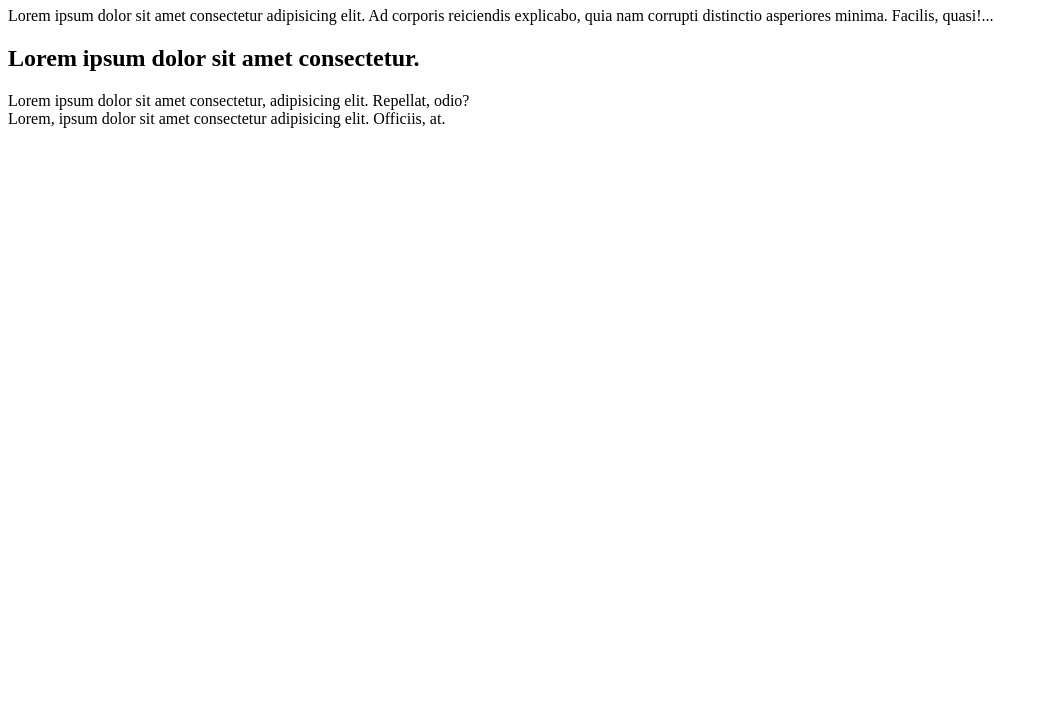
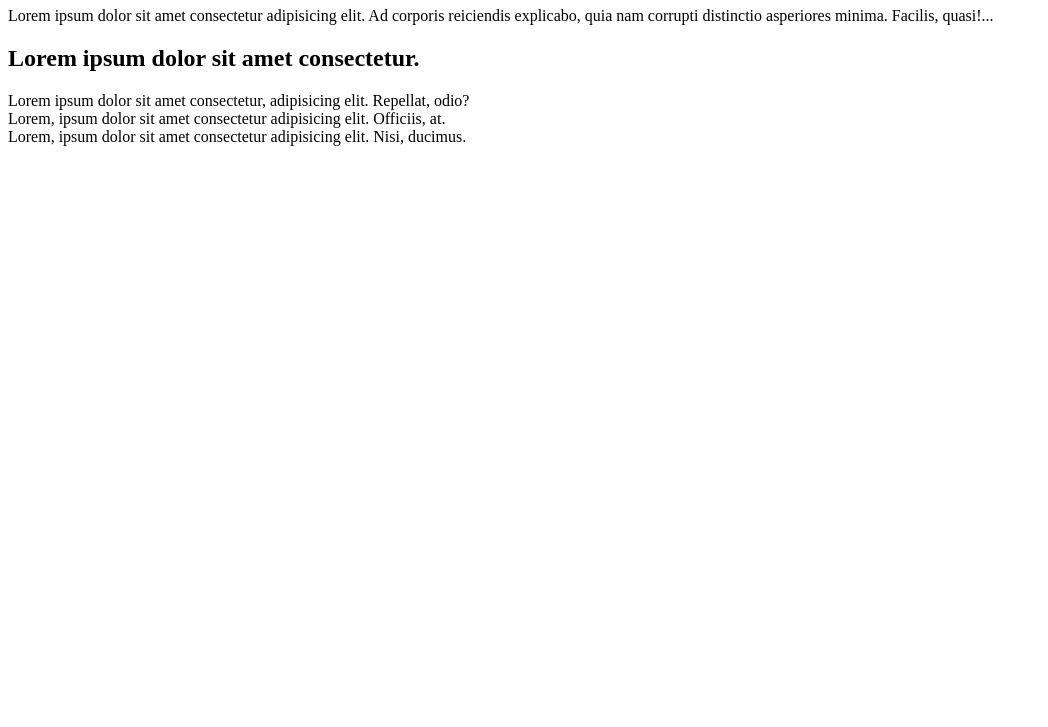
Before and after one commit to Divyanshu0902/learning-git-pull, a plain HTML site: page index.html in a window 1280 px wide. Shown: the part 73-800 px from the top of the page, without its empty margins (0-1048 px from the left). Drawn offline with Linux system fonts and the light colour scheme.

Commit message:
commit 8

```diff
--- a/index.html
+++ b/index.html
@@ -18,6 +18,9 @@
     <div class="c2">
         Lorem, ipsum dolor sit amet consectetur adipisicing elit. Officiis, at.
     </div>
+    <div class="c3">
+        Lorem, ipsum dolor sit amet consectetur adipisicing elit. Nisi, ducimus.
+    </div>
 </body>
 
 </html>
```
